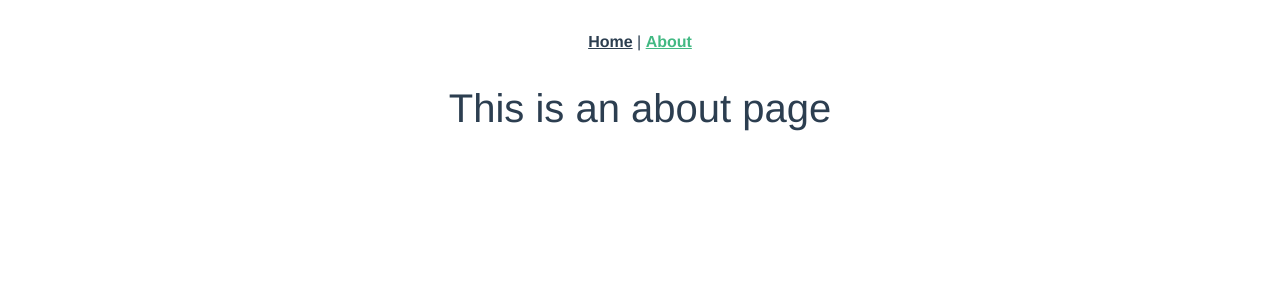
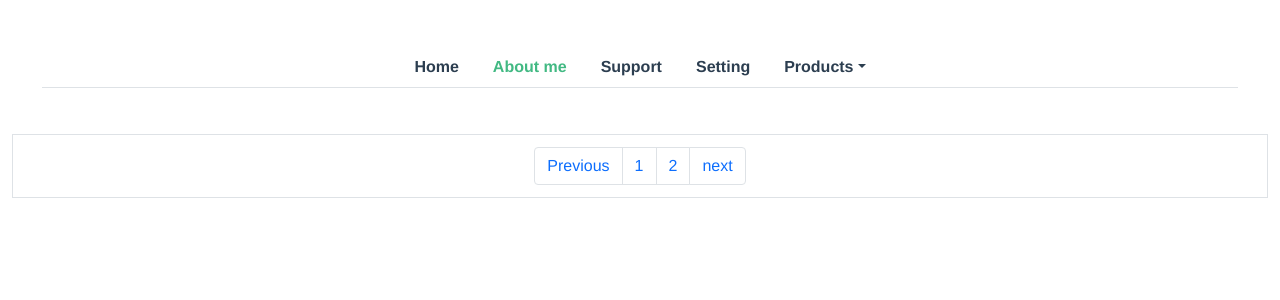
Before and after one commit to rahimeinollahi/Simple-project5, a Vue app: page /about in a window 1280 px wide. Shown: the top 300 px of the page. Built offline with nearby package versions, Linux system fonts and the light colour scheme.

Commit message:
About Pagination added

```diff
--- a/src/App.vue
+++ b/src/App.vue
@@ -1,11 +1,18 @@
 <template>
   <div id="nav">
-    <router-link to="/">Home</router-link> |
-    <router-link to="/about">About</router-link>
+    <main-navbar />
   </div>
   <router-view/>
 </template>
 
+<script>
+import MainNavbar from '../src/components/MainNavbar.vue'
+export default {
+    components:{
+      MainNavbar
+    }
+}
+</script>
 <style lang="scss">
 #app {
   font-family: Avenir, Helvetica, Arial, sans-serif;
--- /dev/null
+++ b/src/components/AboutPagination.vue
@@ -0,0 +1,29 @@
+<template>
+    <div class="">
+        <ul class="pagination justify-content-center m-2 p-1">
+            <li class="page-item" v-for="item in pgnItems" :key="item.id">
+                <router-link class="page-link" to="/">{{item.pagName}}</router-link>
+            </li>
+        </ul>
+    </div>
+</template>
+
+<script>
+    export default {
+        name:'AboutPagination',
+        data(){
+            return{
+                pgnItems:[
+                    {id:1, pagName:'Previous',pgnRoute:"/aboutus"},
+                    {id:1, pagName:'1',pgnRoute:"/aboutus/one"},
+                    {id:1, pagName:'2',pgnRoute:"/aboutus/two"},
+                    {id:4, pagName:'next',pgnRoute:"/aboutus"},
+                ]
+            }
+        }
+    }
+</script>
+
+<style lang="scss" scoped>
+
+</style>
--- a/src/components/HelloWorld.vue
+++ b/src/components/HelloWorld.vue
@@ -1,6 +1,6 @@
 <template>
   <div class="hello">
-    <h1>{{ msg }}</h1>
+    <h1 class="bg-dark">{{ msg }}</h1>
     <p>
       For a guide and recipes on how to configure / customize this project,<br>
       check out the
--- /dev/null
+++ b/src/components/MainNavbar.vue
@@ -0,0 +1,48 @@
+<template>
+    <div class="container-fluid mt-3">
+        <ul class="nav nav-tabs justify-content-center">
+            <div  v-for="item in navbarItems" :key="item.id">
+                <li class="nav-item" v-if="item.id!=5">
+                    <router-link class="nav-link" :to="item.routePath">{{item.routeName}}</router-link>
+                </li>
+
+                <li v-else class="nav-item dropdown">
+                    <a href="#" class="nav-link dropdown-toggle" data-bs-toggle="dropdown">{{item.routeName}}</a>
+                    <ul class="dropdown-menu">
+                        <li v-for="itemDrop in item.routePath" :key="itemDrop.id">
+                             <router-link class="dropdown-item text-center" :to="itemDrop.routePath">{{itemDrop.routeName}}</router-link>
+                        </li>
+                    </ul >
+                </li>
+            </div>
+        </ul>
+
+    </div>
+</template>
+
+<script>
+    export default {
+        name:'MainNavbar',
+       data(){
+           return{
+                navbarItems:[
+                            {id:1, routeName:'Home',routePath:'/'},
+                            {id:2, routeName:'About me',routePath:'/about'},
+                            {id:3, routeName:'Support',routePath:'/support'},
+                            {id:4, routeName:'Setting',routePath:'/setting'},
+                            {id:5, routeName:'Products',routePath:
+                                                            [
+                                                                {id:51, routeName:'SoftWare',routePath:'/software'},
+                                                                {id:52, routeName:'Hardware',routePath:'/hardware'},
+                                                                {id:53, routeName:'Mis',routePath:'/mis'},
+                                                            ]},
+        ]
+           }
+       }
+
+    }
+</script>
+
+<style lang="scss" scoped>
+
+</style>
--- a/src/views/About.vue
+++ b/src/views/About.vue
@@ -1,5 +1,18 @@
 <template>
-  <div class="about">
-    <h1>This is an about page</h1>
+  <div class="container-fluid mt-3">
+    <div class="border">
+
+      <about-pagination />
+    </div>
   </div>
 </template>
+
+<script>
+import AboutPagination from '../components/AboutPagination.vue'
+export default {
+  components:{
+    AboutPagination
+
+  }
+}
+</script>
```
